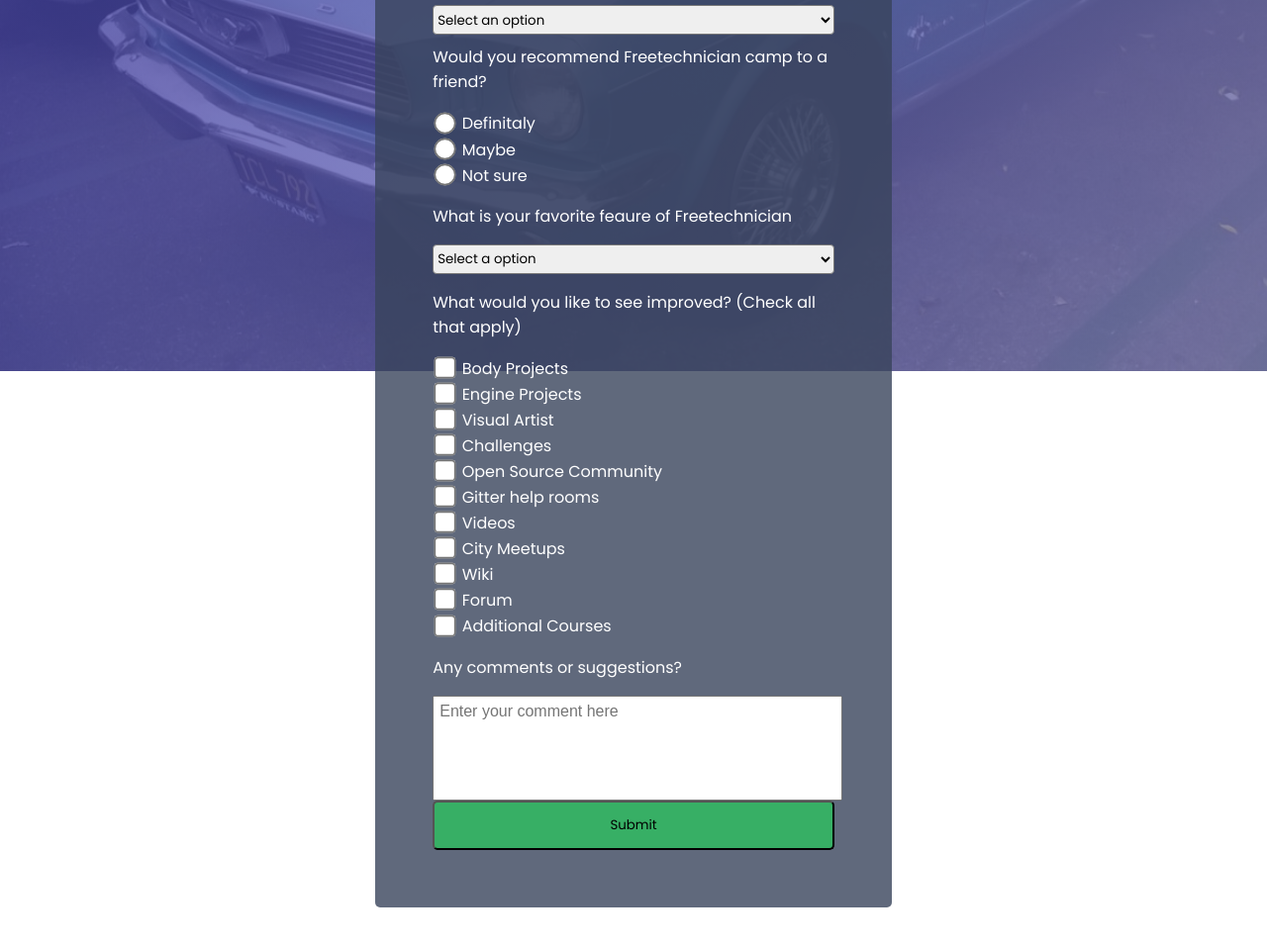
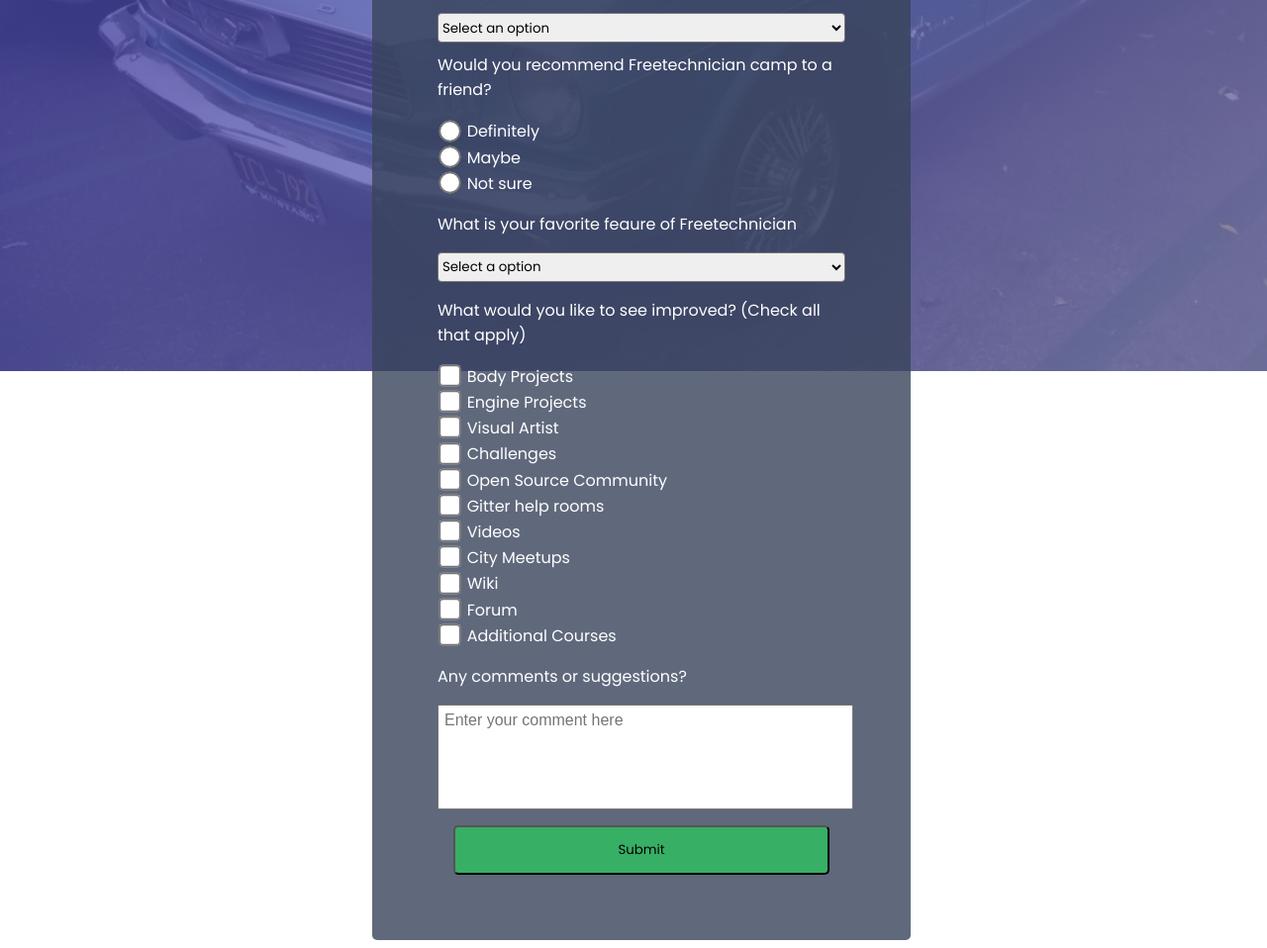
Before and after one commit to gunshooter357/survey-practice, a plain HTML site: page index.html in a window 1280 px wide. Shown: the part 425-1383 px from the top of the page at 99% size. Before the commit the page ends 1350 px from the top, so only its background shows below. Drawn offline with Linux system fonts and the light colour scheme.

Commit message:
fixed some padding (dont know about fixing the screen resolution)

```diff
--- a/index.html
+++ b/index.html
@@ -34,7 +34,7 @@
       <p class="margin-bottom">Would you recommend Freetechnician camp to a friend?</p>
       <input type="radio" id="radio-input" name="radio-button" value="Definitaly"> <!--This might be confusing
       but remember that id and classes are seperate for the radio-input-->
-      <label for="Definitaly">Definitaly</label><br>
+      <label for="Definitely">Definitely</label><br>
       <input type="radio" id="radio-input" name="radio-button" value="Maybe">
       <label for="Maybe">Maybe</label><br>
       <input type="radio" id="radio-input" name="radio-button" value="Not sure">
@@ -83,7 +83,7 @@
         <p>Any comments or suggestions?</p>
         <input type="text" class="suggest-box" placeholder="Enter your comment here">
       </div>
-      <div>
+      <div class="my-button">
       <button class="submit-info">Submit</button>
       </div>
     </div>
--- a/style.css
+++ b/style.css
@@ -4,6 +4,7 @@
   font-family: 'Poppins' !important;
   font-weight: 200 !important;
   color: white;
+  width: 100%;
 
 }
 .header-text{
@@ -26,7 +27,7 @@
   border-radius: 5px 5px;
   text-align: center;
   width: 40%;
-  padding: 0.5em;
+  padding: 1rem;
   position: relative;
   }
 .inputs{
@@ -98,7 +99,7 @@
   left: 0px;
   font-size: 1.2em;
   padding: 5px;
-  width: 100%;
+  max-width: 100%;
   margin: auto;
 
 }
@@ -113,3 +114,7 @@
   height: 50px;
   margin: auto;
 }
+
+.my-button{
+  margin: 1rem;
+}
```
